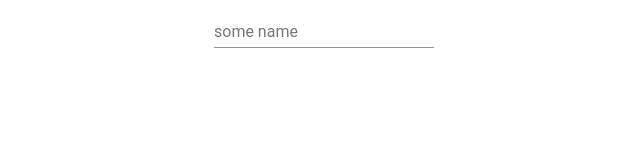
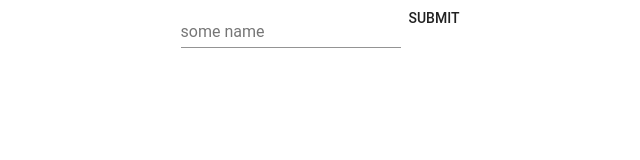
Before and after one commit to realoptions/demo-api-app, a React (Create React App) app: page / in a window 1280 px wide. Shown: the top 160 px of the page, without its empty margins (316-956 px from the left). Built offline with nearby package versions, Linux system fonts and the light colour scheme.

Commit message:
updated submit

```diff
--- a/src/Views/Form.js
+++ b/src/Views/Form.js
@@ -1,5 +1,6 @@
 import React, {useState} from 'react'
 import TextField from '@material-ui/core/TextField'
+import Button from '@material-ui/core/Button'
 import PropTypes from 'prop-types'
 export const errorHandler=({lower, upper, name}, inputValue)=>{
     if(
@@ -14,10 +15,17 @@ export const errorHandler=({lower, upper, name}, inputValue)=>{
 }
 
 const onChange=(key, state, fn)=>e=>fn({...state, [key]:{...state[key], value:e.target.value}})
-
-const Form=({fields})=>{
+const onSubmitHOC=(fieldState, onSubmit)=>e=>{
+    e.preventDefault()
+    onSubmit(fieldState)
+}
+const Form=({fields, onSubmit})=>{
     const [fieldState, setFieldStateValue] = useState(fields)
-    return <form>
+    return (
+    <form
+            onSubmit={onSubmitHOC(fieldState, onSubmit)}
+            noValidate autoComplete="off"
+    >
         {Object.entries(fieldState).map(([name, {lower, upper, value=''}])=>(
             <TextField
                 {...errorHandler({lower, upper, name}, value)}
@@ -26,9 +34,12 @@ const Form=({fields})=>{
                 onChange={onChange(name, fieldState, setFieldStateValue)}
             />
         ))}
+        <Button type='submit'>Submit</Button>
     </form>
+    )
 }
 Form.propTypes={
-    fields:PropTypes.object.isRequired
+    fields:PropTypes.object.isRequired,
+    onSubmit:PropTypes.func.isRequired
 }
 export default Form
```
Also changed, not shown: 1 other file (tests, documents, lock files or other folders).
